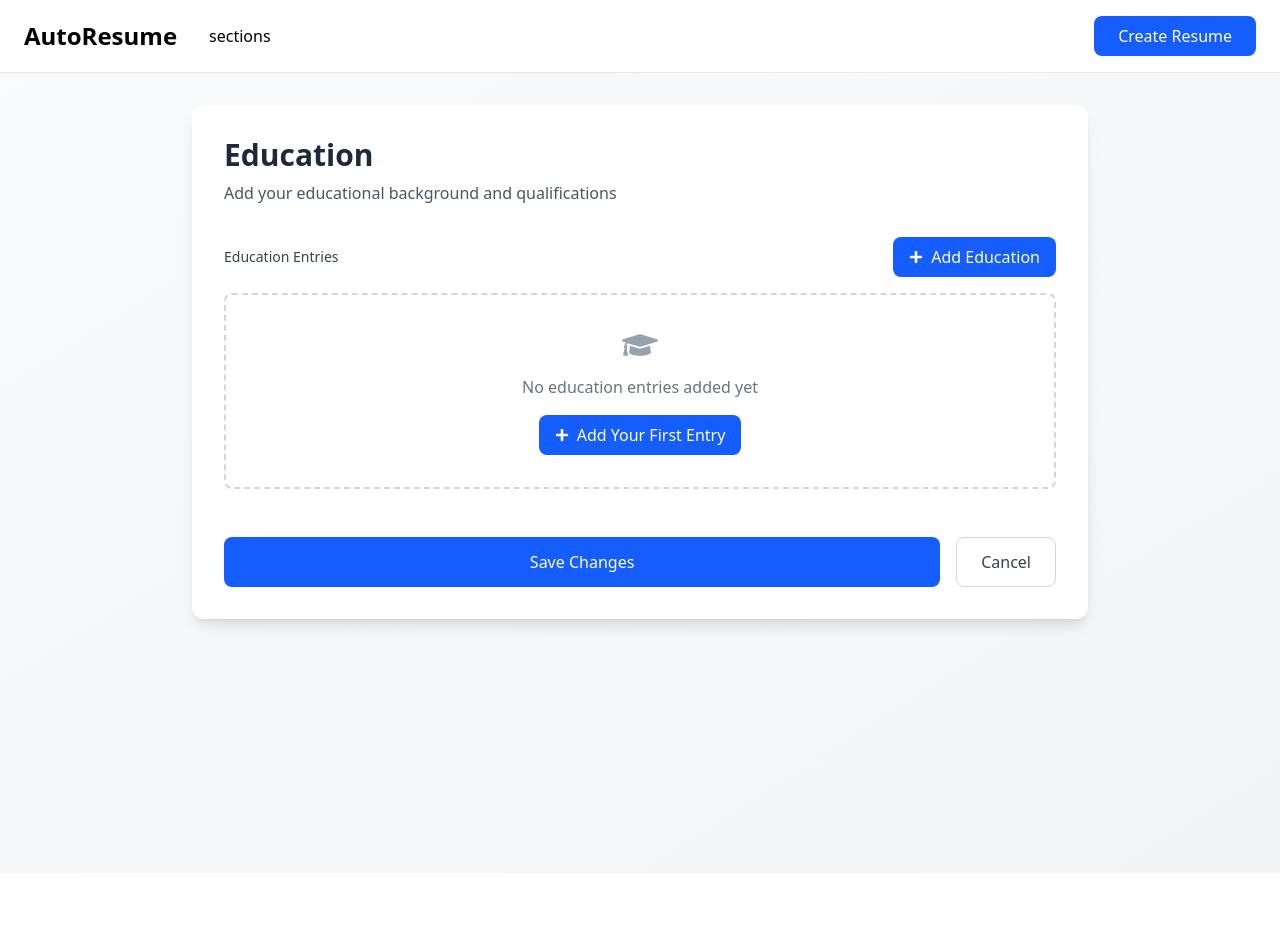
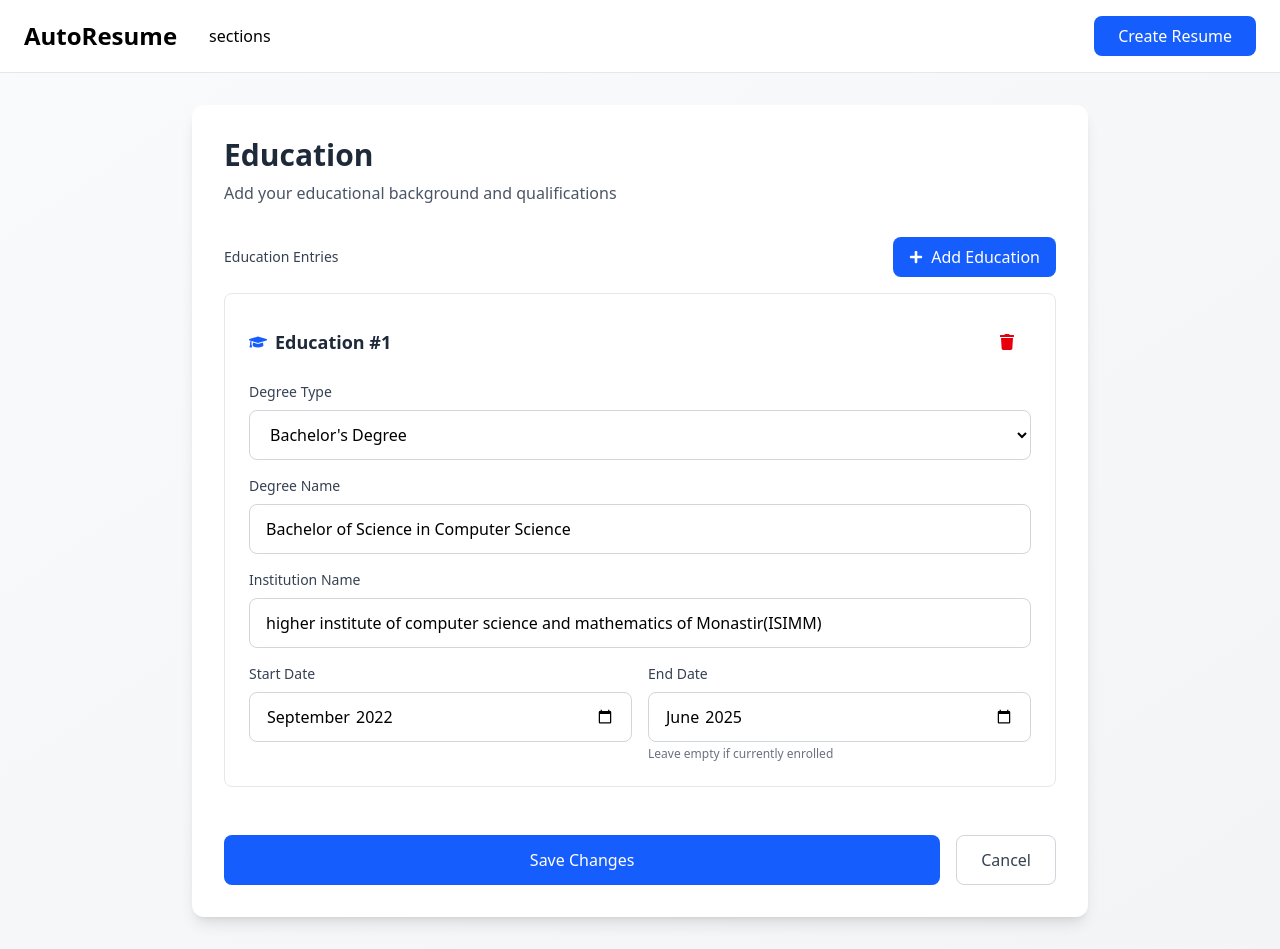
Before and after one commit to bouajilaProg/auto-resume, a Next.js app: page /sections/education in a window 1280 px wide. Before the commit the page ends 873 px from the top, so only its background shows below. Built offline with nearby package versions, Linux system fonts and the light colour scheme.

Commit message:
feat(education): setup UI to display mock data

```diff
--- /dev/null
+++ b/app/sections/education/components/EducationForm.tsx
@@ -0,0 +1,106 @@
+import { DegreeType, EducationItem } from "@/types/resumeTypes"
+import { FaGraduationCap, FaTrash } from "react-icons/fa"
+
+function EducationForm({ edu, index, updateEducation, removeEducation }: {
+  edu: EducationItem;
+  index: number;
+  updateEducation: (id: number, field: keyof EducationItem, value: string) => void;
+  removeEducation: (id: number) => void;
+}) {
+  return (
+    <div>
+      <div className="border border-gray-200 rounded-lg p-6 space-y-4 relative">
+        <div className="flex items-center justify-between mb-4">
+          <h3 className="text-lg font-semibold text-gray-800 flex items-center gap-2">
+            <FaGraduationCap className="text-blue-600" />
+            Education #{index + 1}
+          </h3>
+          <button
+            onClick={() => removeEducation(edu.id)}
+            className="p-4 text-red-600 hover:bg-red-50 rounded-lg transition"
+          >
+            <FaTrash />
+          </button>
+        </div>
+
+        {/* Degree Type */}
+        <div>
+          <label className="block text-sm font-medium text-gray-700 mb-2">
+            Degree Type
+          </label>
+          <select
+            value={edu.degreeType}
+            onChange={(e) => updateEducation(edu.id, 'degreeType', e.target.value)}
+            className="w-full px-4 py-3 border border-gray-300 rounded-lg focus:ring-2 focus:ring-blue-600 focus:border-transparent outline-none transition"
+          >
+            {Object.keys(DegreeType).map(dt => (
+              <option key={dt} value={dt}>
+                {DegreeType[dt as keyof typeof DegreeType]}
+              </option>
+            ))}
+          </select>
+        </div>
+
+        {/* Degree Name */}
+        <div>
+          <label className="block text-sm font-medium text-gray-700 mb-2">
+            Degree Name
+          </label>
+          <input
+            type="text"
+            value={edu.degreeName}
+            onChange={(e) => updateEducation(edu.id, 'degreeName', e.target.value)}
+            className="w-full px-4 py-3 border border-gray-300 rounded-lg focus:ring-2 focus:ring-blue-600 focus:border-transparent outline-none transition"
+            placeholder="e.g., Computer Science, Business Administration"
+          />
+        </div>
+        {/* Institution */}
+        <div>
+          <label className="block text-sm font-medium text-gray-700 mb-2">
+            Institution Name
+          </label>
+          <input
+            type="text"
+            value={edu.institution}
+            onChange={(e) => updateEducation(edu.id, 'institution', e.target.value)}
+            className="w-full px-4 py-3 border border-gray-300 rounded-lg focus:ring-2 focus:ring-blue-600 focus:border-transparent outline-none transition"
+            placeholder="e.g., University of Tunisia"
+          />
+        </div>
+
+        {/* Dates */}
+        <div className="grid grid-cols-2 gap-4">
+          <div>
+            <label className="block text-sm font-medium text-gray-700 mb-2">
+              Start Date
+            </label>
+            <input
+              type="month"
+              value={edu.startDate}
+              onChange={(e) => updateEducation(edu.id, 'startDate', e.target.value)}
+              className="w-full px-4 py-3 border border-gray-300 rounded-lg focus:ring-2 focus:ring-blue-600 focus:border-transparent outline-none transition"
+            />
+          </div>
+          <div>
+            <label className="block text-sm font-medium text-gray-700 mb-2">
+              End Date
+            </label>
+            <input
+              type="month"
+              value={edu.endDate}
+              onChange={(e) => updateEducation(edu.id, 'endDate', e.target.value)}
+              className="w-full px-4 py-3 border border-gray-300 rounded-lg focus:ring-2 focus:ring-blue-600 focus:border-transparent outline-none transition"
+            />
+            <p className="text-xs text-gray-500 mt-1">
+              Leave empty if currently enrolled
+            </p>
+          </div>
+        </div>
+      </div>
+
+
+    </div>
+  )
+}
+
+export default EducationForm
--- a/app/sections/education/page.tsx
+++ b/app/sections/education/page.tsx
@@ -1,36 +1,26 @@
 "use client"
-import React, { useState } from 'react';
+import React, { useEffect, useState } from 'react';
 import { FaPlus, FaTrash, FaGraduationCap } from 'react-icons/fa';
-import { IconType } from 'react-icons';
+import EducationForm from './components/EducationForm';
+import { DegreeType, EducationItem } from '@/types/resumeTypes';
+import { mockResumeData } from '@/db/mock-data';
 
-interface Education {
-  id: number;
-  degreeType: string;
-  degreeName: string;
-  institution: string;
-  startDate: string;
-  endDate: string;
-}
-
-interface DegreeType {
-  value: string;
-  label: string;
-}
 
 export default function EducationPage() {
-  const [educations, setEducations] = useState<Education[]>([]);
+  const [educations, setEducations] = useState<EducationItem[]>([]);
 
-  const degreeTypes: DegreeType[] = [
-    { value: "bachelor", label: "Bachelor's Degree (BS/BA)" },
-    { value: "master", label: "Master's Degree (MS/MA)" },
-    { value: "phd", label: "PhD/Doctorate" },
-  ];
+
+
+  useEffect(() => {
+    setEducations(mockResumeData.educations);
+  },
+    []);
 
   const addEducation = () => {
     const newId = educations.length > 0 ? Math.max(...educations.map(e => e.id)) + 1 : 1;
     setEducations([...educations, {
       id: newId,
-      degreeType: "bachelor",
+      degreeType: DegreeType.BS,
       degreeName: "",
       institution: "",
       startDate: "",
@@ -42,7 +32,7 @@ export default function EducationPage() {
     setEducations(educations.filter(e => e.id !== id));
   };
 
-  const updateEducation = (id: number, field: keyof Education, value: string) => {
+  const updateEducation = (id: number, field: keyof EducationItem, value: string) => {
     setEducations(educations.map(e =>
       e.id === id ? { ...e, [field]: value } : e
     ));
@@ -91,95 +81,8 @@ export default function EducationPage() {
             ) : (
               <div className="space-y-6">
                 {educations.map((edu, index) => (
-                  <div key={edu.id} className="border border-gray-200 rounded-lg p-6 space-y-4 relative">
-                    <div className="flex items-center justify-between mb-4">
-                      <h3 className="text-lg font-semibold text-gray-800 flex items-center gap-2">
-                        <FaGraduationCap className="text-blue-600" />
-                        Education #{index + 1}
-                      </h3>
-                      <button
-                        onClick={() => removeEducation(edu.id)}
-                        className="p-2 text-red-600 hover:bg-red-50 rounded-lg transition"
-                      >
-                        <FaTrash />
-                      </button>
-                    </div>
-
-                    {/* Degree Type */}
-                    <div>
-                      <label className="block text-sm font-medium text-gray-700 mb-2">
-                        Degree Type
-                      </label>
-                      <select
-                        value={edu.degreeType}
-                        onChange={(e) => updateEducation(edu.id, 'degreeType', e.target.value)}
-                        className="w-full px-4 py-3 border border-gray-300 rounded-lg focus:ring-2 focus:ring-blue-600 focus:border-transparent outline-none transition"
-                      >
-                        {degreeTypes.map(dt => (
-                          <option key={dt.value} value={dt.value}>
-                            {dt.label}
-                          </option>
-                        ))}
-                      </select>
-                    </div>
-
-                    {/* Degree Name */}
-                    <div>
-                      <label className="block text-sm font-medium text-gray-700 mb-2">
-                        Degree Name
-                      </label>
-                      <input
-                        type="text"
-                        value={edu.degreeName}
-                        onChange={(e) => updateEducation(edu.id, 'degreeName', e.target.value)}
-                        className="w-full px-4 py-3 border border-gray-300 rounded-lg focus:ring-2 focus:ring-blue-600 focus:border-transparent outline-none transition"
-                        placeholder="e.g., Computer Science, Business Administration"
-                      />
-                    </div>
-
-                    {/* Institution */}
-                    <div>
-                      <label className="block text-sm font-medium text-gray-700 mb-2">
-                        Institution Name
-                      </label>
-                      <input
-                        type="text"
-                        value={edu.institution}
-                        onChange={(e) => updateEducation(edu.id, 'institution', e.target.value)}
-                        className="w-full px-4 py-3 border border-gray-300 rounded-lg focus:ring-2 focus:ring-blue-600 focus:border-transparent outline-none transition"
-                        placeholder="e.g., University of Tunisia"
-                      />
-                    </div>
-
-                    {/* Dates */}
-                    <div className="grid grid-cols-2 gap-4">
-                      <div>
-                        <label className="block text-sm font-medium text-gray-700 mb-2">
-                          Start Date
-                        </label>
-                        <input
-                          type="month"
-                          value={edu.startDate}
-                          onChange={(e) => updateEducation(edu.id, 'startDate', e.target.value)}
-                          className="w-full px-4 py-3 border border-gray-300 rounded-lg focus:ring-2 focus:ring-blue-600 focus:border-transparent outline-none transition"
-                        />
-                      </div>
-                      <div>
-                        <label className="block text-sm font-medium text-gray-700 mb-2">
-                          End Date
-                        </label>
-                        <input
-                          type="month"
-                          value={edu.endDate}
-                          onChange={(e) => updateEducation(edu.id, 'endDate', e.target.value)}
-                          className="w-full px-4 py-3 border border-gray-300 rounded-lg focus:ring-2 focus:ring-blue-600 focus:border-transparent outline-none transition"
-                        />
-                        <p className="text-xs text-gray-500 mt-1">
-                          Leave empty if currently enrolled
-                        </p>
-                      </div>
-                    </div>
-                  </div>
+                  //function EducationForm({ edu, index, updateEducation, removeEducation }) {
+                  <EducationForm key={index} edu={edu} index={index} updateEducation={updateEducation} removeEducation={removeEducation} />
                 ))}
               </div>
             )}
--- a/db/mock-data.ts
+++ b/db/mock-data.ts
@@ -22,7 +22,7 @@ const personalInfo: PersonalInfo = {
 const educations = [
   {
     id: 1,
-    degreeType: DegreeType.Bachelor,
+    degreeType: DegreeType.BS,
     degreeName: "Bachelor of Science in Computer Science",
     institution: "higher institute of computer science and mathematics of Monastir(ISIMM)",
     startDate: "2022-09",
--- a/types/resumeTypes/education.type.ts
+++ b/types/resumeTypes/education.type.ts
@@ -1,10 +1,9 @@
 // education Info
 enum DegreeType {
-  Bachelor = "BS",
-  Master = "MS",
-  PhD = "PhD"
+  BS = "Bachelor's Degree",
+  MS = "Master's Degree",
+  PhD = "PhD/Doctorate"
 }
-
 
 interface EducationItem {
   id: number;
```
